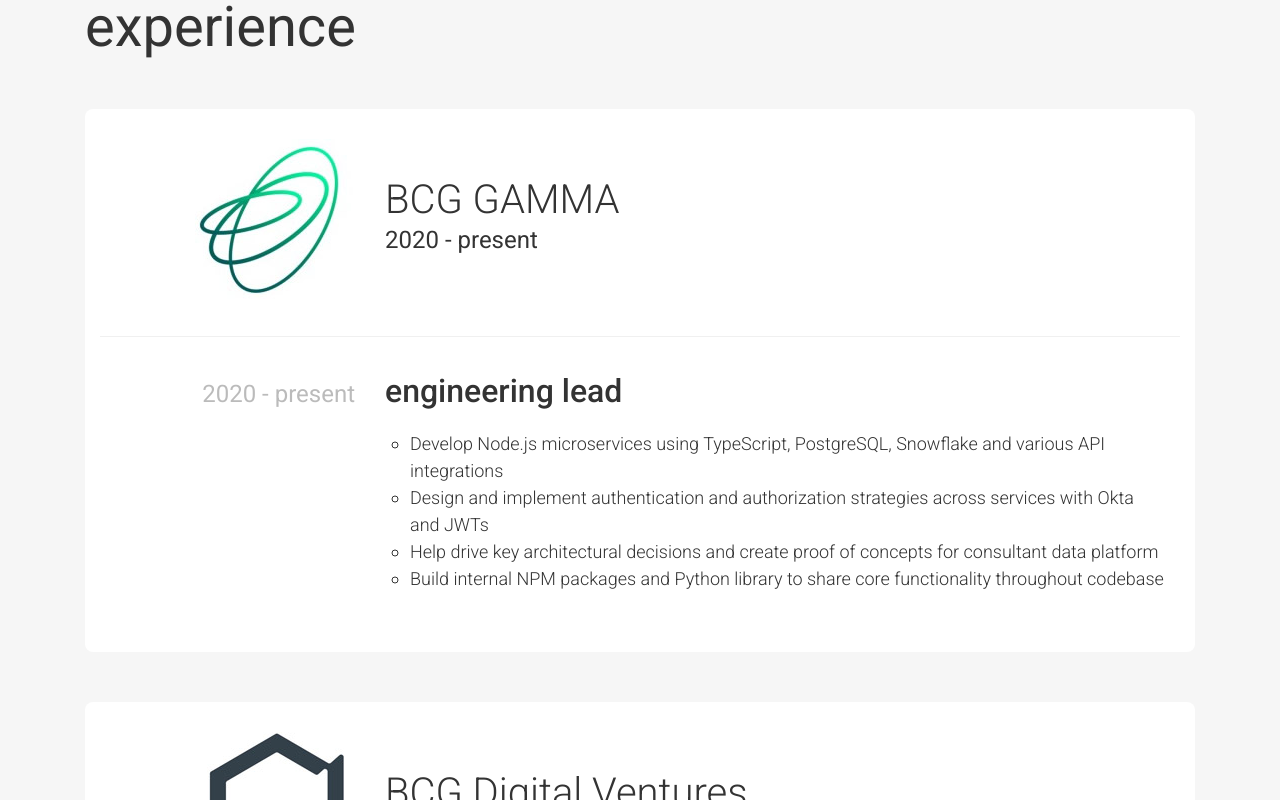
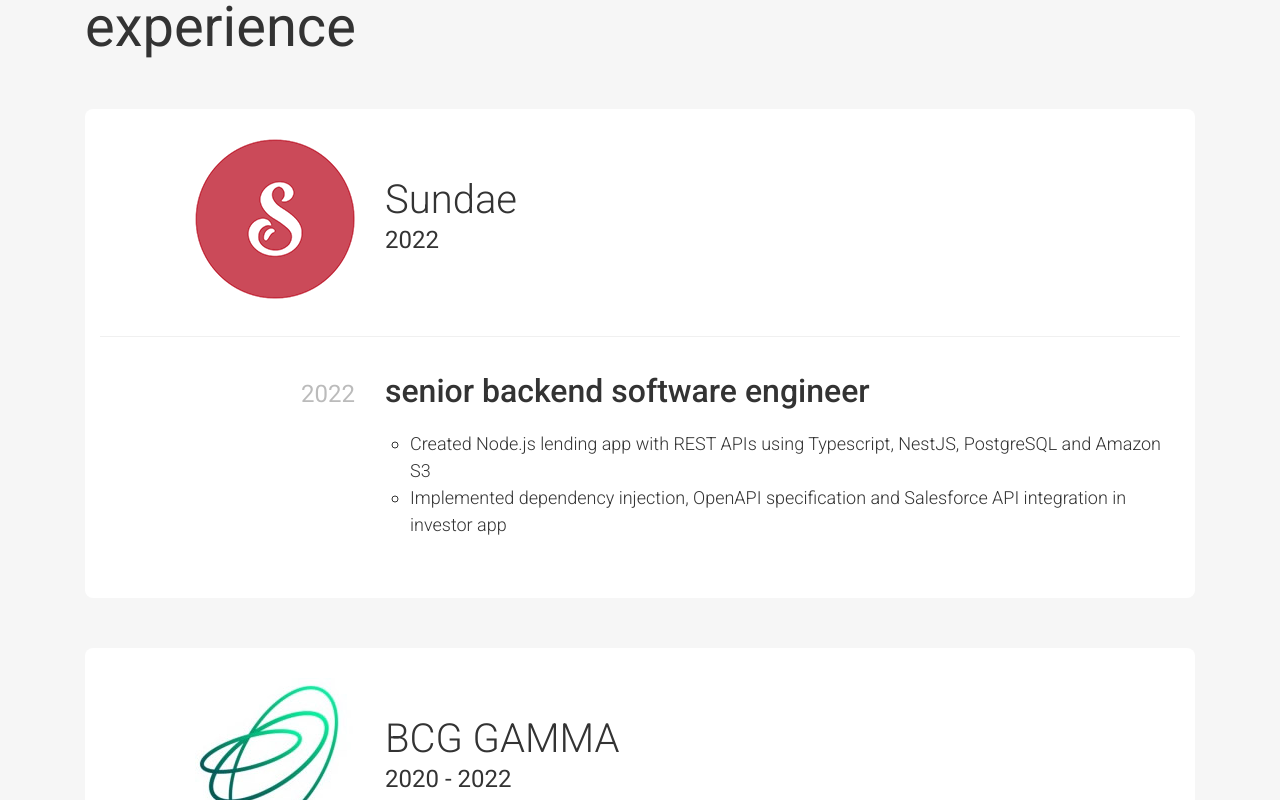
Before and after one commit to belting/brian, a React (Create React App) app: page / in a window 1280 px wide. Shown: the part 720-1520 px from the top of the page. Built offline with nearby package versions, Linux system fonts and the light colour scheme.

Commit message:
Added Sundae experience

```diff
--- a/src/components/Experience/Experience.tsx
+++ b/src/components/Experience/Experience.tsx
@@ -3,12 +3,14 @@
 import bcgdvLogo from "../../images/bcgdv.jpg";
 import bcgGammaLogo from "../../images/bcg-gamma.jpg";
 import shareInteractiveLogo from "../../images/share-interactive.jpg";
+import sundaeLogo from "../../images/sundae.gif";
 import zantlerLogo from "../../images/zantler.jpg";
 
 enum ImageKey {
   BCG_GAMMA = "bcg-gamma",
   BCGDV = "bcgdv",
   SHARE_INTERACTIVE = "share-interactive",
+  SUNDAE = "sundae",
   ZANTLER = "zantler"
 }
 
@@ -41,6 +43,8 @@
       return bcgdvLogo;
     case ImageKey.SHARE_INTERACTIVE:
       return shareInteractiveLogo;
+    case ImageKey.SUNDAE:
+      return sundaeLogo;
     case ImageKey.ZANTLER:
       return zantlerLogo;
     default:
--- a/src/data/content.json
+++ b/src/data/content.json
@@ -23,18 +23,34 @@
   },
   "experience": [{
       "company": {
+        "imageKey": "sundae",
+        "name": "Sundae",
+        "dates": "2022"
+      },
+      "positions": [{
+        "dates": "2022",
+        "title": "Senior Backend Software Engineer",
+        "bullets": [
+          "Created Node.js lending app with REST APIs using Typescript, NestJS, PostgreSQL and Amazon S3",
+          "Implemented dependency injection, OpenAPI specification and Salesforce API integration in investor app"
+        ]
+      }]
+    },
+    {
+      "company": {
         "imageKey": "bcg-gamma",
         "name": "BCG GAMMA",
-        "dates": "2020 - present"
+        "dates": "2020 - 2022"
       },
       "positions": [{
-        "dates": "2020 - present",
+        "dates": "2020 - 2022",
         "title": "Engineering Lead",
         "bullets": [
-          "Develop Node.js microservices using TypeScript, PostgreSQL, Snowflake and various API integrations",
-          "Design and implement authentication and authorization strategies across services with Okta and JWTs",
-          "Help drive key architectural decisions and create proof of concepts for consultant data platform",
-          "Build internal NPM packages and Python library to share core functionality throughout codebase"
+          "Developed Node.js microservices using TypeScript, PostgreSQL, Snowflake and various API integrations",
+          "Designed and implemented authentication and authorization strategies across services with Okta and JWTs",
+          "Helped drive key architectural decisions and created proof of concepts for consultant data platform",
+          "Built internal NPM packages and Python library to share core functionality throughout codebase",
+          "Led development of Node.js backend and CLI for Terraform generation application written in TypeScript"
         ]
       }]
     },
```
Also changed, not shown: package.json (line endings or trailing spaces), src/images/sundae.gif (added), 1 other file (tests, documents, lock files or other folders).
